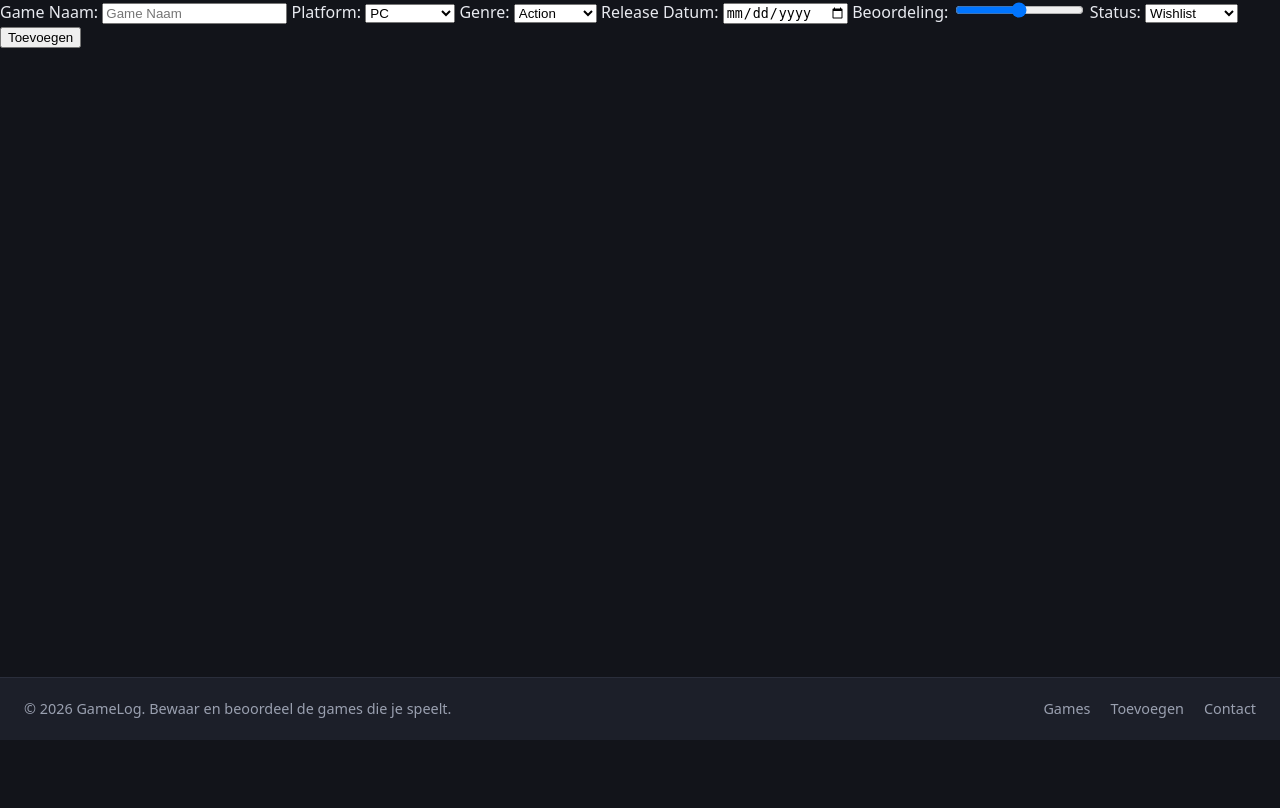
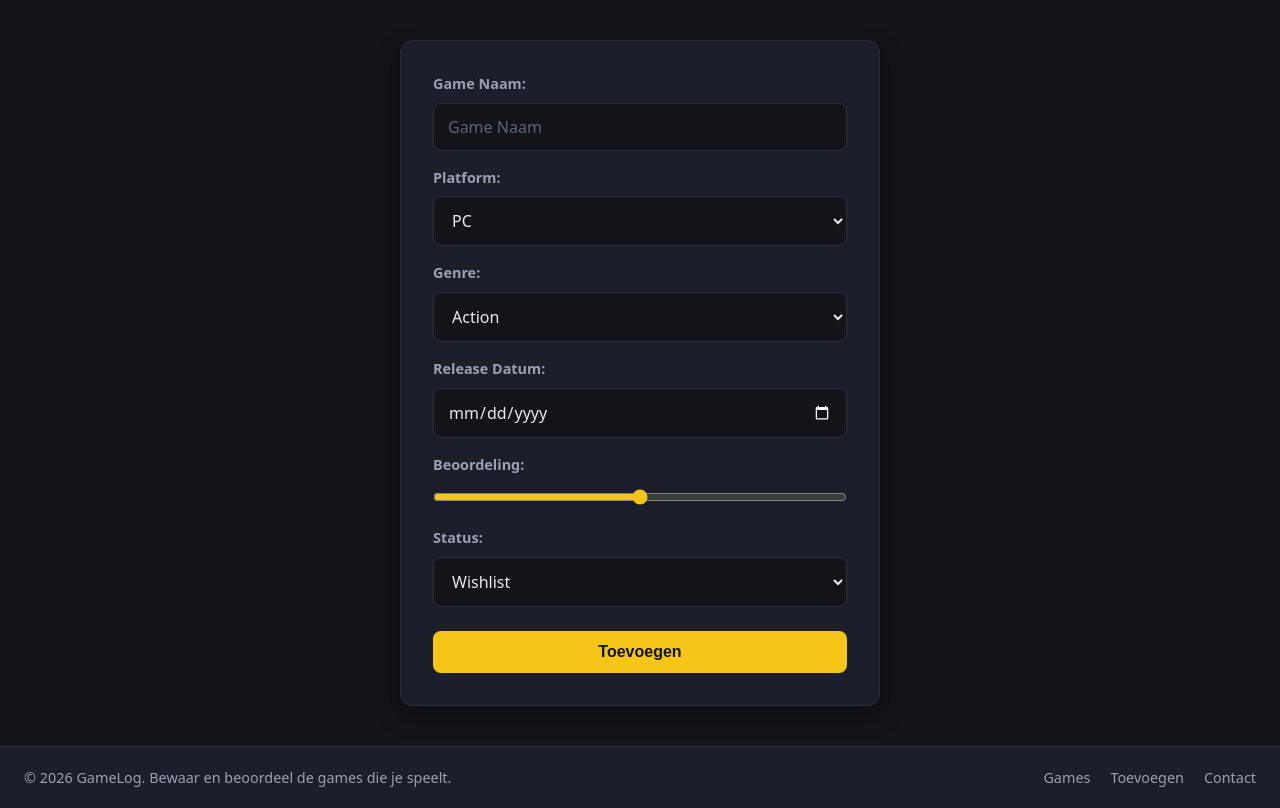
Before and after one commit to usshdsud/Challenge-2-Sprint-1-GameSpark, a PHP site: page /create.php in a window 1280 px wide. Shown: the part 60-868 px from the top of the page. Before the commit the page ends 800 px from the top, so only its background shows below. Run offline with PHP 8.4, Linux system fonts and the light colour scheme.

Commit message:
styling in CSS

```diff
--- a/style.css
+++ b/style.css
@@ -74,3 +74,96 @@ nav a:hover {
 @media (max-width: 560px) {
     .topbar, .footer { flex-direction: column; gap: 10px; }
 }
+
+
+
+
+.main {
+    flex: 1;
+    display: flex;
+    justify-content: center;
+    align-items: center;
+    padding: 40px 20px;
+}
+
+form {
+    background: var(--panel);
+    padding: 32px;
+    border-radius: 12px;
+    border: 1px solid #2a2e3b;
+    width: 100%;
+    max-width: 480px;
+    display: flex;
+    flex-direction: column;
+    gap: 16px;
+    box-shadow: 0 10px 25px rgba(0, 0, 0, 0.3);
+}
+
+label {
+    font-size: 0.9rem;
+    font-weight: 600;
+    color: var(--muted);
+    margin-bottom: -8px;
+}
+
+input[type="text"],
+input[type="date"],
+select {
+    width: 100%;
+    padding: 12px 14px;
+    background: var(--bg);
+    border: 1px solid #2a2e3b;
+    border-radius: 8px;
+    color: var(--text);
+    font-family: inherit;
+    font-size: 1rem;
+    transition: border-color 0.2s, box-shadow 0.2s;
+}
+
+input[type="text"]::placeholder {
+    color: #5c6375;
+}
+
+input[type="text"]:focus,
+input[type="date"]:focus,
+select:focus {
+    outline: none;
+    border-color: var(--accent);
+    box-shadow: 0 0 0 3px rgba(245, 197, 24, 0.15);
+}
+
+
+input[type="date"]::-webkit-calendar-picker-indicator {
+    filter: invert(1);
+    cursor: pointer;
+}
+
+
+input[type="range"] {
+    width: 100%;
+    accent-color: var(--accent);
+    cursor: pointer;
+    margin: 6px 0;
+}
+
+
+input[type="submit"] {
+    margin-top: 8px;
+    padding: 12px 20px;
+    background: var(--accent);
+    color: var(--bg);
+    border: none;
+    border-radius: 8px;
+    font-size: 1rem;
+    font-weight: 700;
+    cursor: pointer;
+    transition: opacity 0.2s, transform 0.1s;
+}
+
+input[type="submit"]:hover {
+    opacity: 0.9;
+}
+
+input[type="submit"]:active {
+    transform: scale(0.98);
+}
```
